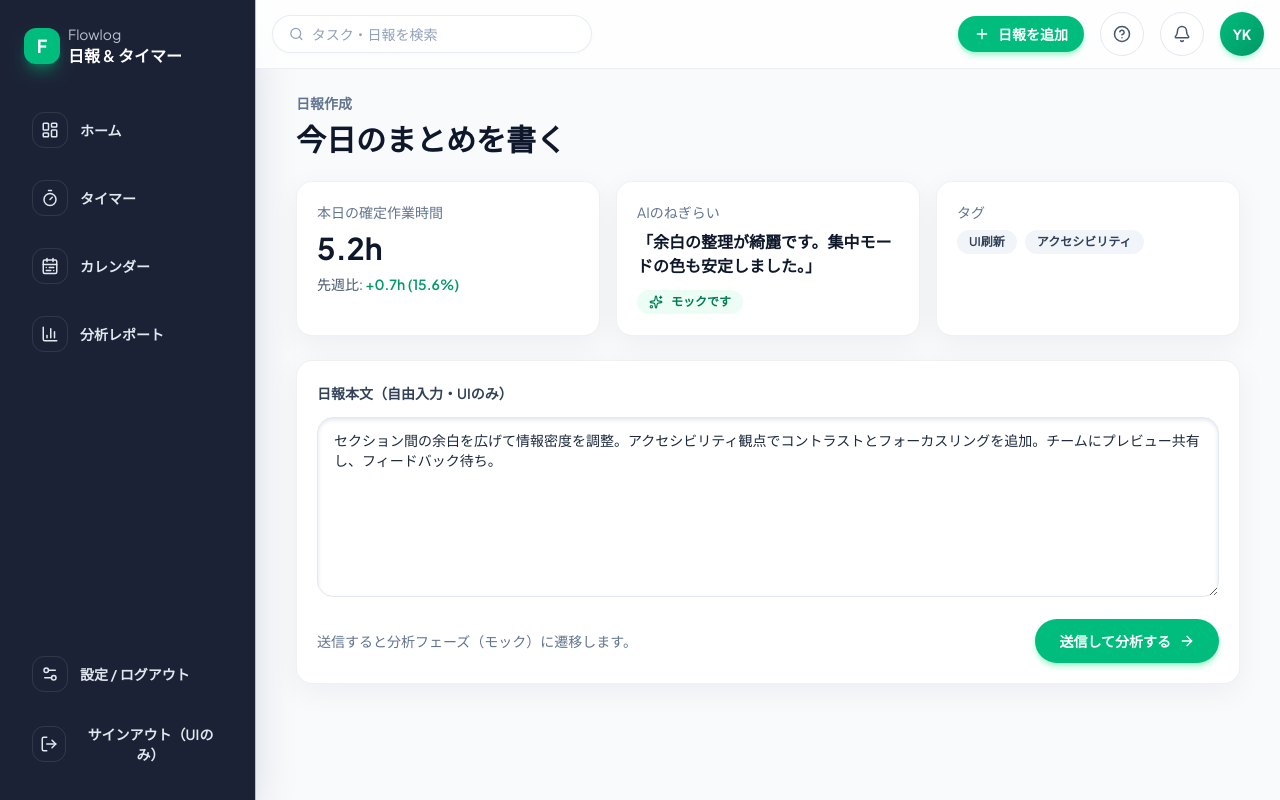
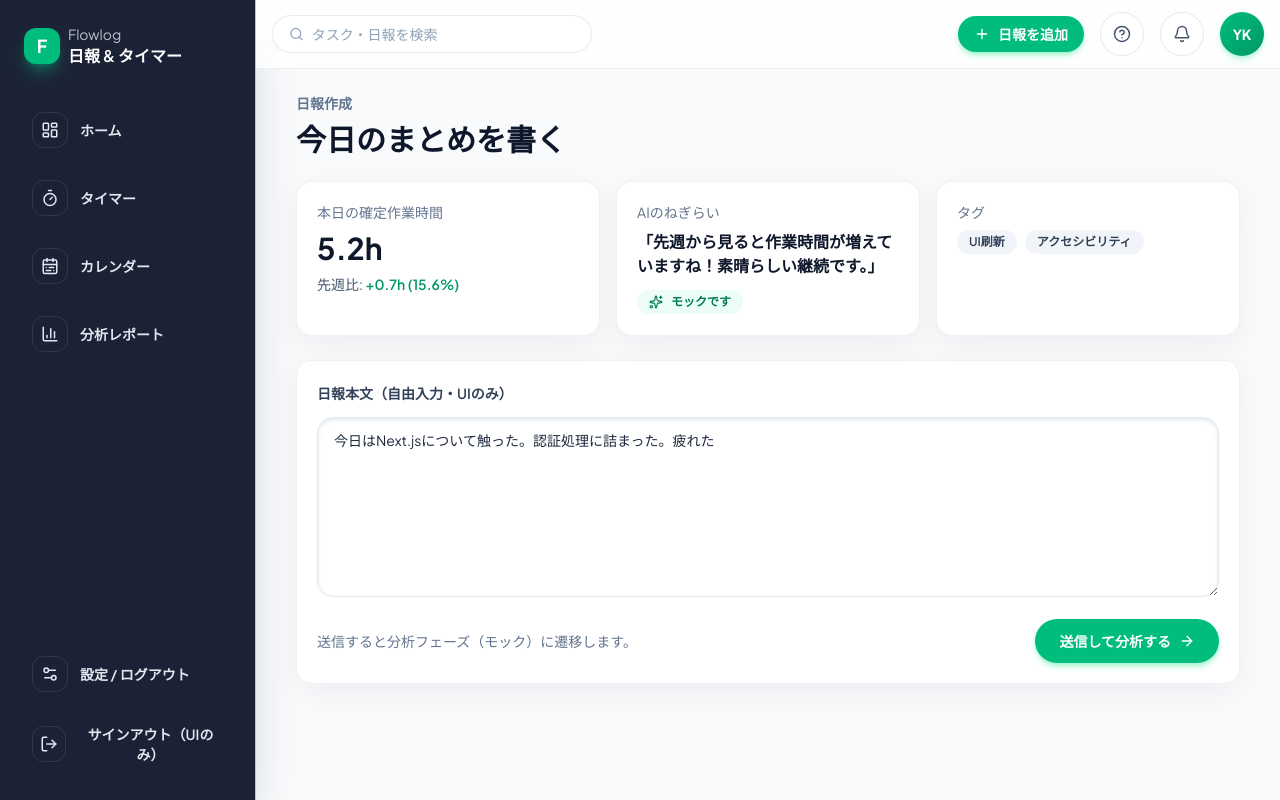
Before and after one commit to Fujita0113/hack_demo_by_codex, a Next.js app: page /report/new in a window 1280 px wide. Built offline with nearby package versions, Linux system fonts and the light colour scheme.

Commit message:
ある程度改善見られた

```diff
--- a/src/app/(workspace)/report/new/page.tsx
+++ b/src/app/(workspace)/report/new/page.tsx
@@ -38,7 +38,9 @@ export default function ReportNewPage() {
         <div className="glass-card rounded-2xl p-5">
           <p className="text-sm text-slate-500">AIのねぎらい</p>
           <p className="mt-2 text-base font-semibold text-slate-900">
-            「余白の整理が綺麗です。集中モードの色も安定しました。」
+            {comparison > 0
+              ? `「先週から見ると作業時間が増えていますね！素晴らしい継続です。」`
+              : `「作業時間が少なくても継続しているだけで偉いです。頑張れる時に頑張ればいいんです。」`}
           </p>
           <div className="mt-3 inline-flex items-center gap-2 rounded-full bg-emerald-50 px-3 py-1 text-xs font-semibold text-emerald-700">
             <Sparkles size={14} />
@@ -67,7 +69,7 @@ export default function ReportNewPage() {
         <textarea
           className="mt-3 min-h-[180px] w-full rounded-2xl border border-slate-200 bg-white px-4 py-3 text-sm text-slate-800 shadow-inner shadow-slate-200 outline-none focus:border-emerald-300 focus:ring-2 focus:ring-emerald-100"
           placeholder="今日やったこと、詰まったこと、次の一歩を書き残してください。"
-          defaultValue={today.body}
+          defaultValue="今日はNext.jsについて触った。認証処理に詰まった。疲れた"
         />
         <div className="mt-4 flex flex-col gap-3 sm:flex-row sm:items-center sm:justify-between">
           <p className="text-sm text-slate-500">
```
